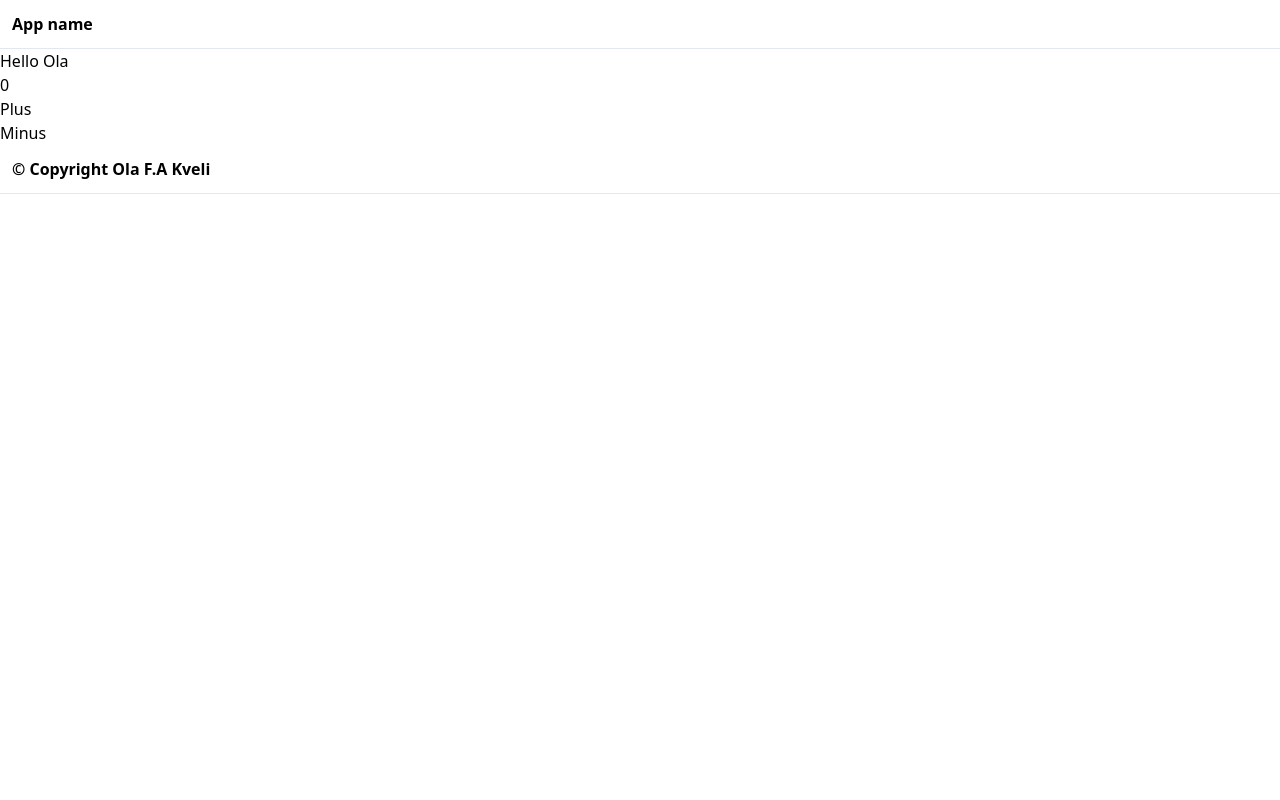
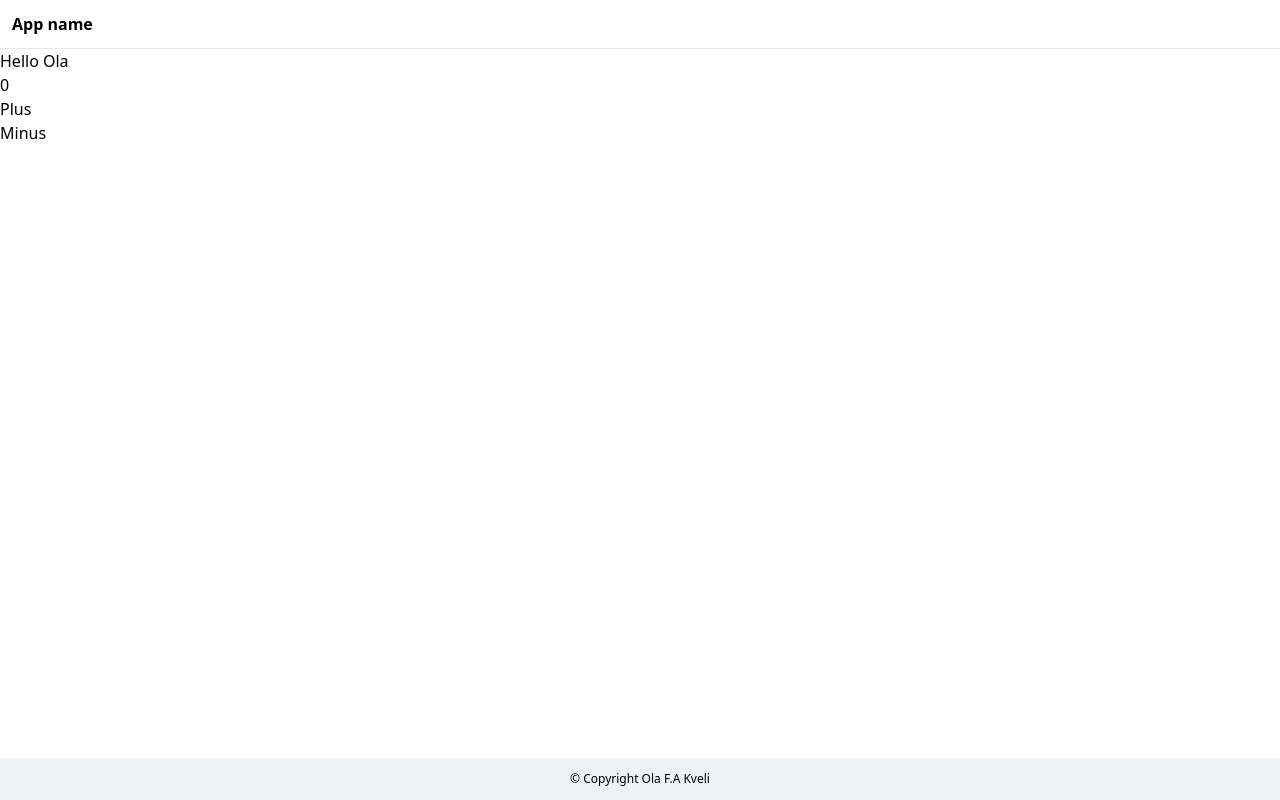
Before and after one commit to kveola13/bug-free-octo-winner, a React (Create React App) app in the folder react/learning-react/: page / in a window 1280 px wide. Built offline with nearby package versions, Linux system fonts and the light colour scheme.

Commit message:
new class

```diff
--- a/react/learning-react/src/Components/Footer.js
+++ b/react/learning-react/src/Components/Footer.js
@@ -2,7 +2,7 @@
 
 function Footer(){
     return(
-        <footer className="border-b font-bold p-3">
+        <footer className="bg-gray-200 text-center text-xs p-3 absolute bottom-0 w-full">
             &copy; Copyright Ola F.A Kveli
         </footer>
     )
```
